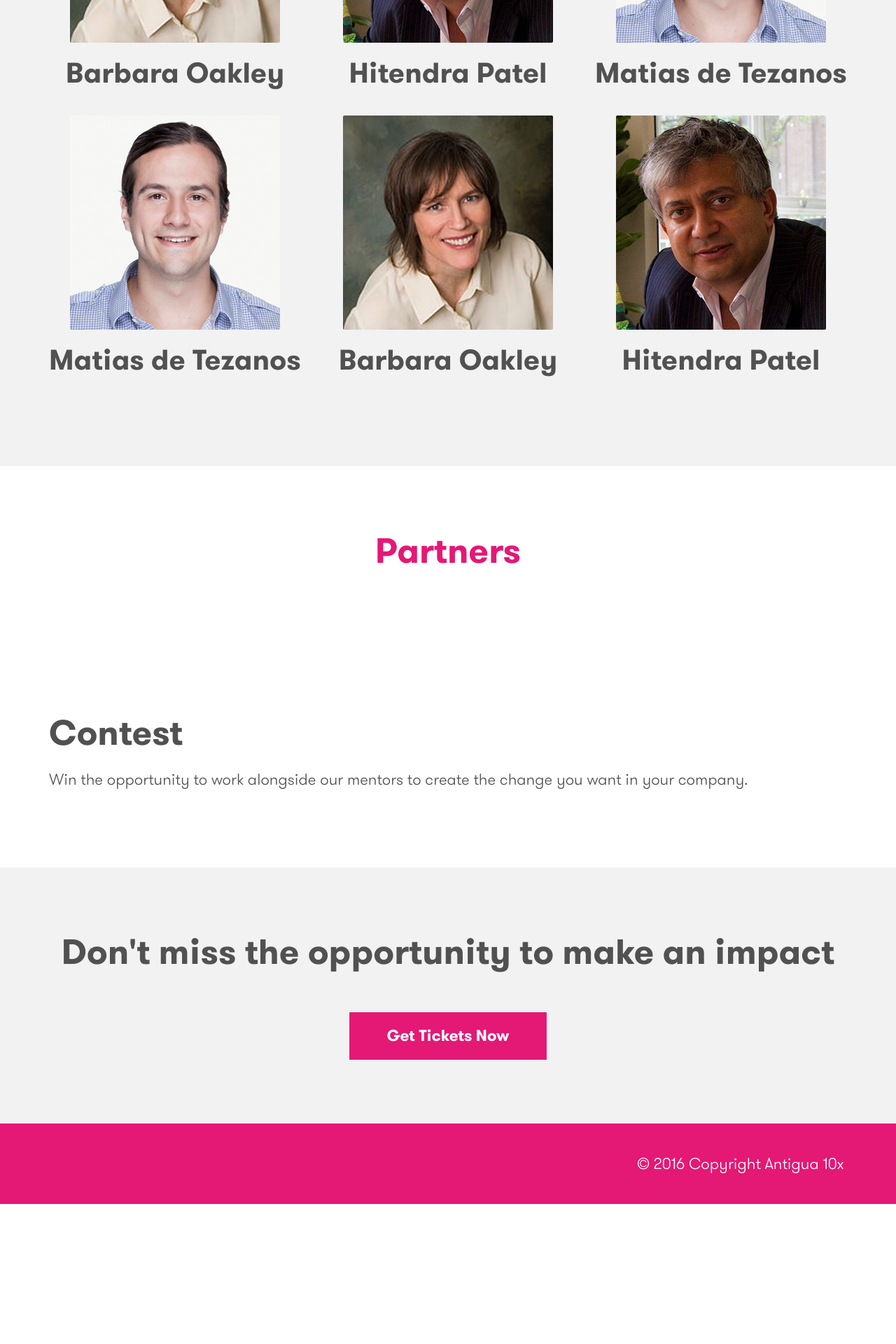
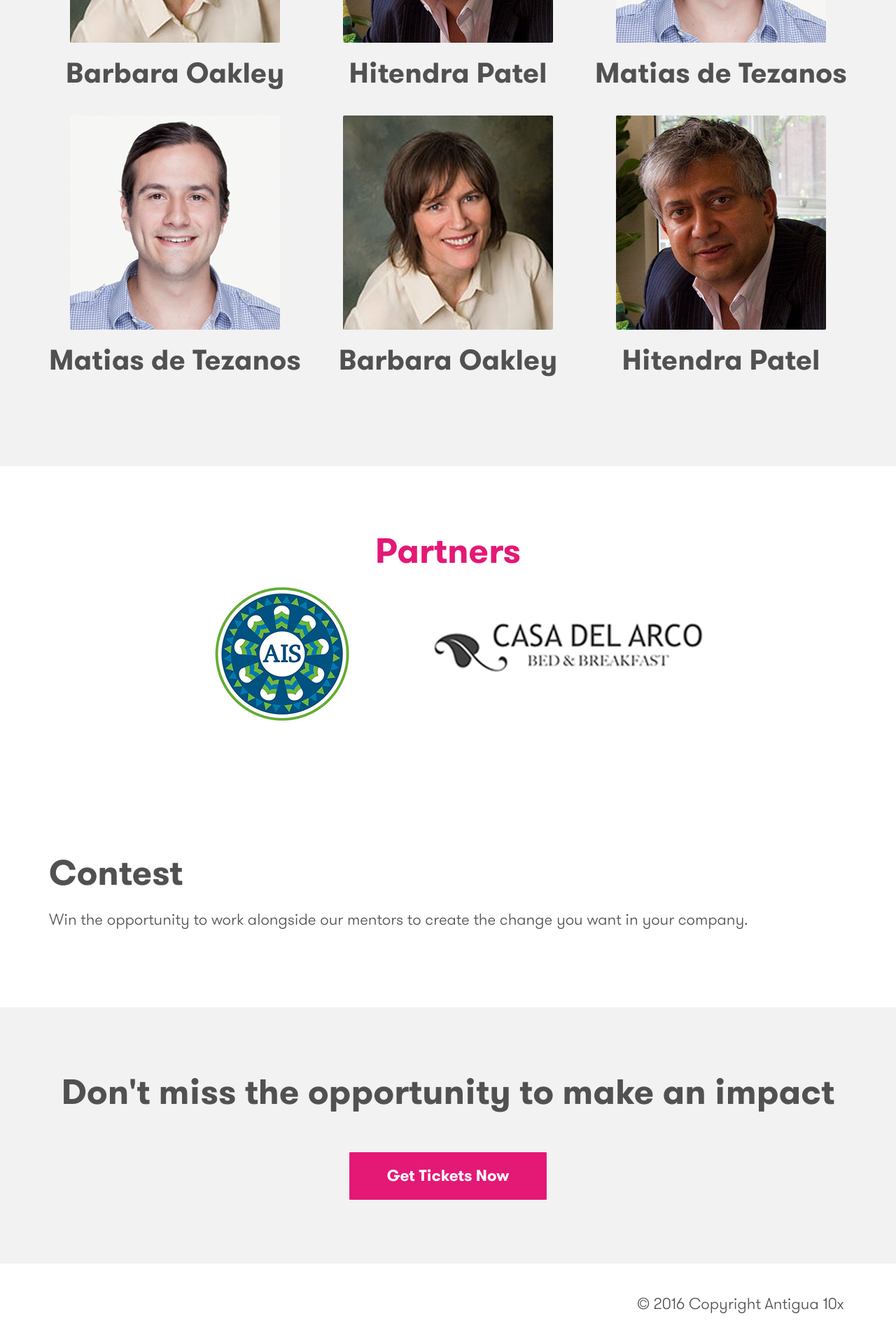
Before and after one commit to isabelgm/antigua10x, a Jekyll site: the page built from index.html, in a window 1280 px wide. Shown: the part 2596-4516 px from the top of the page at 70% size. Built offline with Jekyll 4.4.1, drawn with Linux system fonts in a browser that asks for light colours; nearby versions of some CDN libraries; some web fonts are replaced; before the commit the page ends 4316 px from its top, so only the background shows below that.

```diff
--- a/_includes/footer.html
+++ b/_includes/footer.html
@@ -1,4 +1,4 @@
-<footer class="bg-magenta white-text">
+<footer>
   <div class="container">
     <div class="right inline">
       <p>
--- a/_includes/navbar.html
+++ b/_includes/navbar.html
@@ -17,7 +17,7 @@
     <div class="collapse navbar-collapse">
       <ul class="nav navbar-nav navbar-right">
         <li><a href="/">Festival</a></li>
-        <li><a href="#eventbrite" class="button button-transparent">Get Tickets</a></li>
+        <li><a href="https://www.eventbrite.com/preview?eid=26404332068" class="button button-transparent">Get Tickets</a></li>
       </ul>
     </div><!-- /.navbar-collapse -->
   </div><!-- row -->
--- a/index.html
+++ b/index.html
@@ -97,10 +97,16 @@
 <section id="partners" class="bg-white">
   <div class="container center">
     <h2 class="magenta">Partners</h2>
+    <div class="col-sm-3 col-sm-offset-2">
+      <img src="../img/ais-logo.jpg" alt="">
+    </div>
+    <div class="col-sm-3">
+      <img src="../img/casa-arco.jpg" alt="">
+    </div>
   </div>
 </section>
 
-<section id="contest">
+<section id="contest bg-magenta white-text">
   <div class="container">
     <h2>Contest</h2>
     <p>Win the opportunity to work alongside our mentors to create the change you want in your company.
```
Also changed, not shown: favicon.ico (added), img/ais-logo.jpg (added), img/casa-arco.jpg (added).
